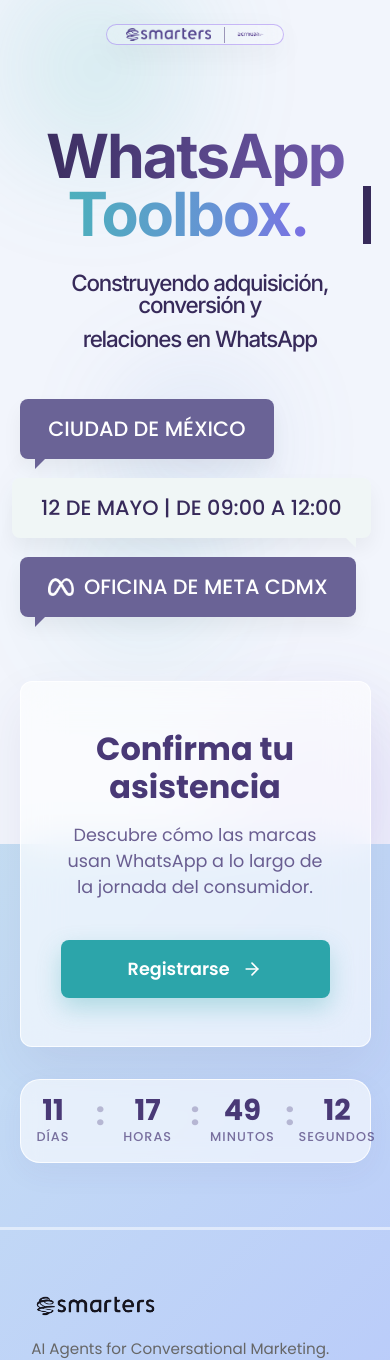
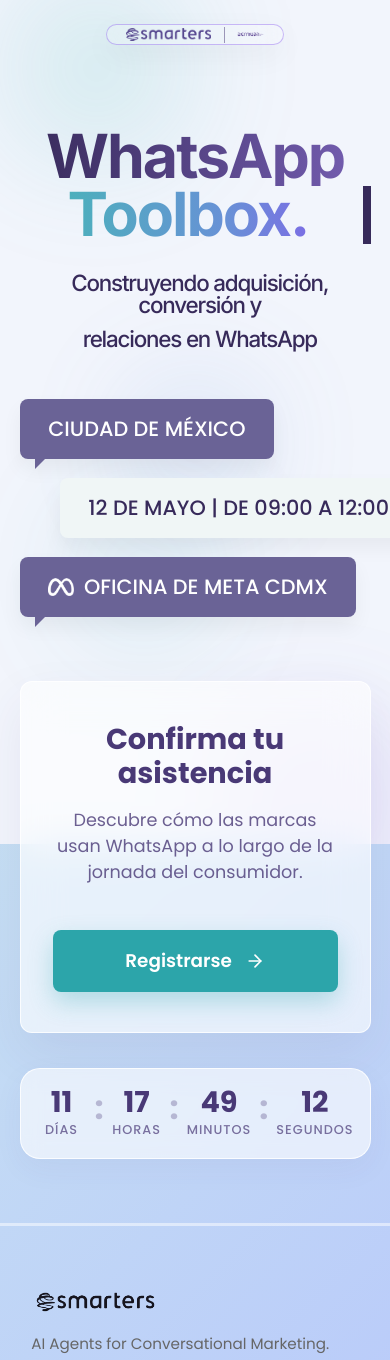
Before and after one commit to Gabrielfelix-27/smarters-MX, a React (Vite) app: page / in a window 390 px wide. Shown: the top 1360 px of the page. Built offline with nearby package versions, Linux system fonts and the light colour scheme.

Commit message:
style: final UI adjustments for navbar, typography, and chat bubble alignment

```diff
--- a/src/App.css
+++ b/src/App.css
@@ -117,7 +117,7 @@
   display: flex;
   align-items: center;
   justify-content: center;
-  padding: 0.1rem 2.5rem;
+  padding: 0.2rem 3rem;
   /* Thinner */
   width: max-content;
   max-width: 90%;
@@ -150,11 +150,11 @@
 
 /* Specific logo adjustments if needed */
 .smarters-img {
-  height: 20px;
+  height: 24px;
 }
 
 .bermuda-img {
-  height: 65px;
+  height: 75px;
   filter: brightness(0) saturate(100%) invert(28%) sepia(26%) saturate(1636%) hue-rotate(219deg) brightness(92%) contrast(87%);
 }
 
@@ -313,7 +313,8 @@
 
 /* Right chat bubble */
 .bubble-right {
-  align-self: flex-end;
+  align-self: flex-start;
+  margin-left: 120px;
 }
 
 .bubble-right::after {
@@ -364,15 +365,15 @@
   -webkit-backdrop-filter: blur(20px);
   border: 1px solid rgba(255, 255, 255, 0.8);
   border-radius: 12px;
-  padding: 3rem 2.5rem;
+  padding: 3rem 2.8rem;
   width: 100%;
-  max-width: 400px;
+  max-width: 440px;
   text-align: center;
   box-shadow: 0 20px 50px rgba(73, 57, 118, 0.08);
 }
 
 .cta-card h2 {
-  font-size: 2rem;
+  font-size: 2.2rem;
   font-weight: 700;
   color: var(--brand-purple);
   margin-bottom: 1rem;
@@ -382,8 +383,8 @@
 .cta-card p {
   color: var(--brand-purple);
   opacity: 0.8;
-  font-size: 1.1rem;
-  margin-bottom: 2.5rem;
+  font-size: 1.15rem;
+  margin-bottom: 2.8rem;
 }
 
 .cta-btn {
@@ -391,8 +392,8 @@
   color: var(--text-light);
   border: none;
   border-radius: 8px;
-  padding: 1rem 1.5rem;
-  font-size: 1.1rem;
+  padding: 1.1rem 1.8rem;
+  font-size: 1.15rem;
   font-weight: 600;
   cursor: pointer;
   width: 100%;
@@ -415,28 +416,28 @@
   display: flex;
   align-items: center;
   justify-content: center;
-  gap: 0.8rem;
-  margin-top: 2rem;
+  gap: 0.9rem;
+  margin-top: 2.2rem;
   background: rgba(255, 255, 255, 0.6);
   backdrop-filter: blur(10px);
   -webkit-backdrop-filter: blur(10px);
-  padding: 1rem 1.5rem;
+  padding: 1.2rem 1.8rem;
   border-radius: 20px;
   border: 1px solid rgba(255, 255, 255, 0.8);
   box-shadow: 0 10px 30px rgba(73, 57, 118, 0.05);
   width: 100%;
-  max-width: 400px;
+  max-width: 440px;
 }
 
 .countdown-item {
   display: flex;
   flex-direction: column;
   align-items: center;
-  min-width: 60px;
+  min-width: 65px;
 }
 
 .countdown-number {
-  font-size: 1.8rem;
+  font-size: 2.1rem;
   font-weight: 700;
   color: var(--brand-purple);
   line-height: 1;
@@ -444,22 +445,22 @@
 }
 
 .countdown-label {
-  font-size: 0.8rem;
+  font-size: 0.9rem;
   font-weight: 500;
   color: var(--brand-purple);
   opacity: 0.7;
-  margin-top: 0.2rem;
+  margin-top: 0.25rem;
   text-transform: uppercase;
   letter-spacing: 1px;
 }
 
 .countdown-separator {
-  font-size: 2rem;
+  font-size: 2.3rem;
   font-weight: 700;
   color: var(--brand-purple);
   opacity: 0.3;
   line-height: 1;
-  margin-top: -15px;
+  margin-top: -18px;
 }
 
 /* Responsive */
@@ -506,7 +507,8 @@
   }
 
   .bubble-right {
-    align-self: flex-end;
+    align-self: flex-start;
+    margin-left: 80px;
   }
 
   .right-pane {
@@ -560,7 +562,8 @@
   }
 
   .bubble-right {
-    align-self: flex-end;
+    align-self: flex-start;
+    margin-left: 40px;
   }
 
   .partners-logos {
@@ -570,6 +573,33 @@
 
   .site-footer {
     padding: 3rem 5% 2rem;
+  }
+
+  .cta-card {
+    padding: 2.5rem 2rem;
+  }
+  .cta-card h2 {
+    font-size: 1.8rem;
+  }
+  .cta-card p {
+    font-size: 1.1rem;
+  }
+  .countdown-container {
+    padding: 1.2rem 1rem;
+    gap: 0.5rem;
+  }
+  .countdown-item {
+    min-width: 50px;
+  }
+  .countdown-number {
+    font-size: 1.8rem;
+  }
+  .countdown-label {
+    font-size: 0.8rem;
+  }
+  .countdown-separator {
+    font-size: 2rem;
+    margin-top: -12px;
   }
 }
 
```
